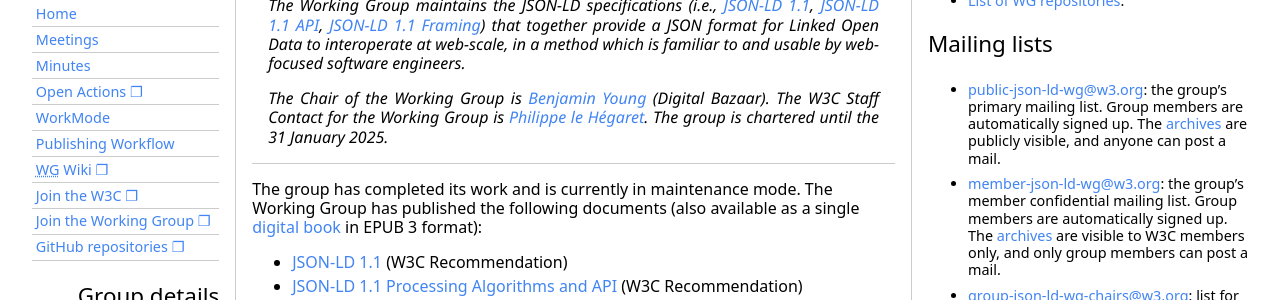
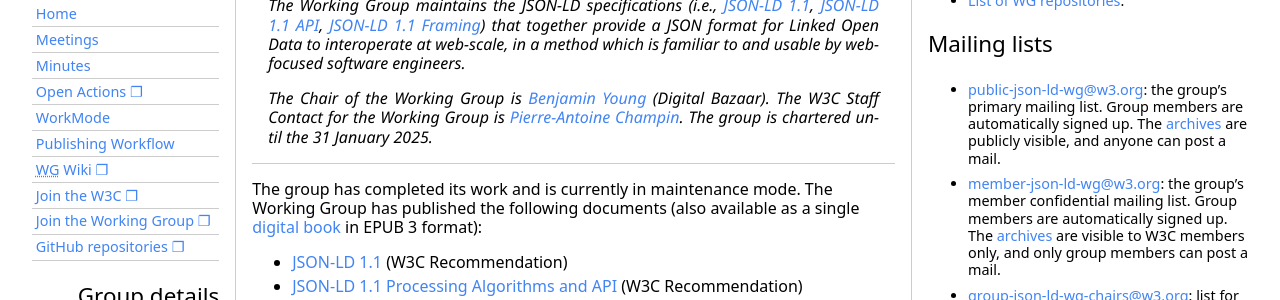
Before and after one commit to w3c/json-ld-wg, a Jekyll site: the page built from index.md, in a window 1280 px wide. Shown: the part 135-435 px from the top of the page. Built offline with Jekyll 4.4.1, drawn with Linux system fonts in a browser that asks for light colours; some web fonts are replaced.

Commit message:
update team contact

```diff
--- a/_layouts/home.html
+++ b/_layouts/home.html
@@ -49,7 +49,7 @@
                     The Working Group maintains the JSON-LD specifications (i.e., <a href='https://www.w3.org/TR/json-ld11/'>JSON-LD 1.1</a>, <a href='https://www.w3.org/TR/json-ld11-api/'>JSON-LD 1.1 API</a>, <a href='https://www.w3.org/TR/json-ld11-framing/'>JSON-LD 1.1 Framing</a>) that together provide a JSON format for Linked Open Data to interoperate at web-scale, in a method which is familiar to and usable by web-focused software engineers.
                 </p>
 
-                <p>The Chair of the Working Group is  <a href="mailto:byoung@bigbluehat.com">Benjamin Young</a>  (Digital Bazaar). The W3C Staff Contact for the Working Group is <a href="mailto:plh@w3.org">Philippe le Hégaret</a>. The group is chartered until the 31 January 2025.</p>
+                <p>The Chair of the Working Group is  <a href="mailto:byoung@bigbluehat.com">Benjamin Young</a>  (Digital Bazaar). The W3C Staff Contact for the Working Group is <a href="mailto:pierre-antoine@w3.org">Pierre-Antoine Champin</a>. The group is chartered until the 31 January 2025.</p>
             </section>
             <section>
                 {{ content }}
```
